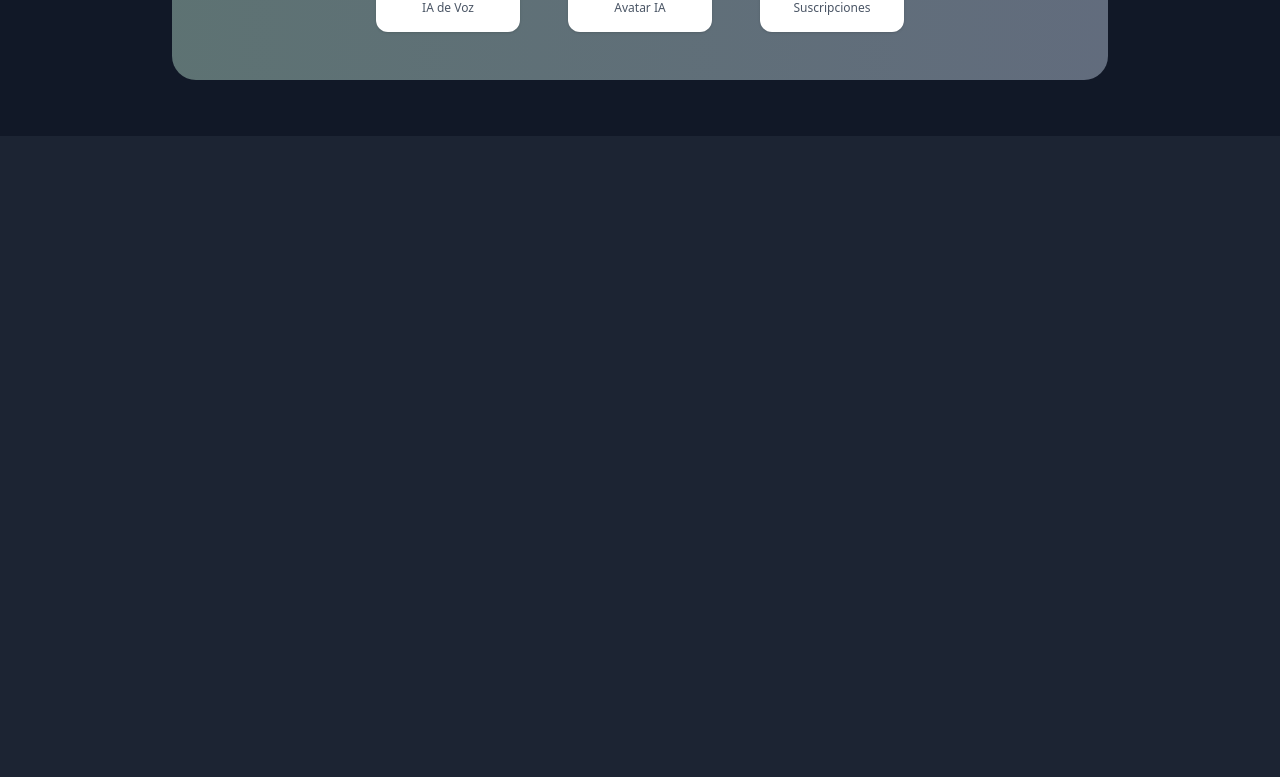
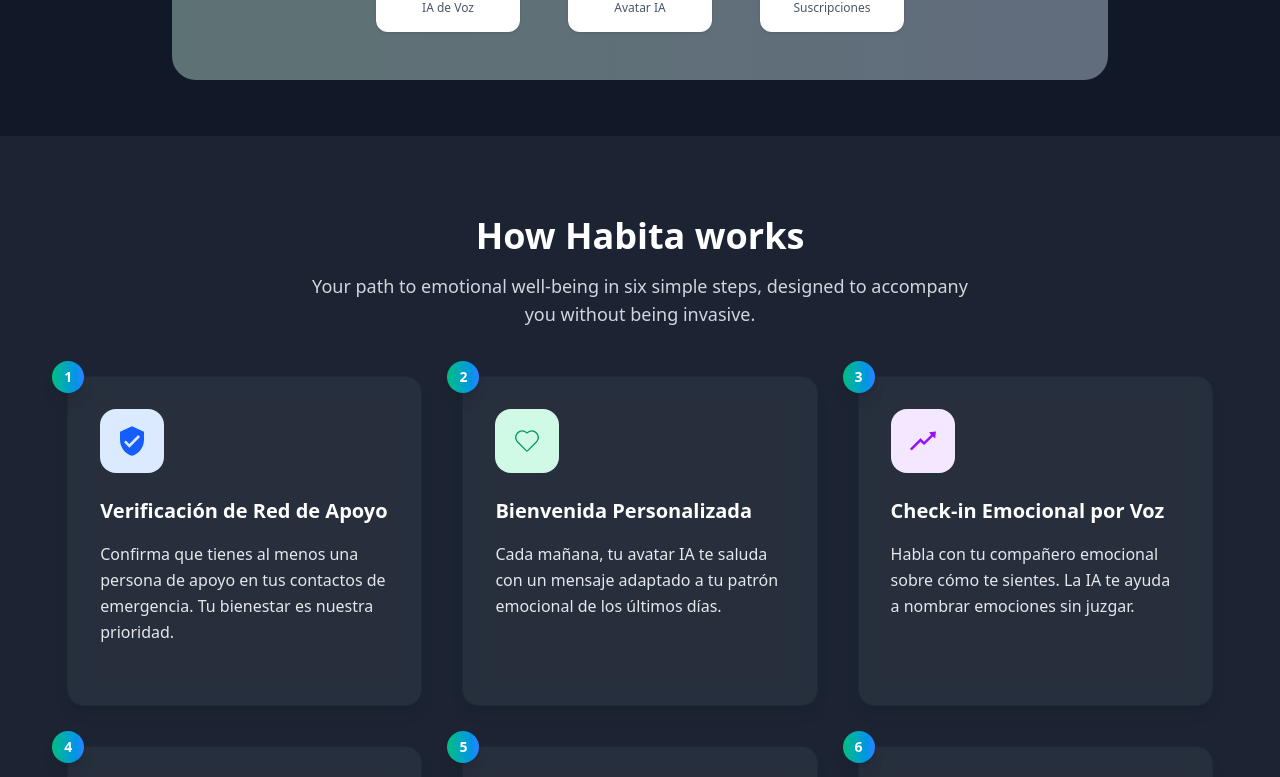
Before and after one commit to Arenas07/Guardado_React, a React (Vite) app: page / in a window 1280 px wide. Shown: the part 1996-2773 px from the top of the page. Before the commit the page ends 2132 px from the top, so only its background shows below. Built offline with nearby package versions, Linux system fonts and the light colour scheme.

Commit message:
feat: :sparkles: How it works on landing

```diff
--- /dev/null
+++ b/src/components/landing/HowItWorks.tsx
@@ -0,0 +1,100 @@
+import '../../styles/global.css';
+import { MdVerifiedUser } from "react-icons/md";
+import { CiHeart } from "react-icons/ci";
+import { AiOutlineRise } from "react-icons/ai";
+import { LuZap } from "react-icons/lu";
+import { IoShieldOutline } from "react-icons/io5";
+import { FaUsers } from "react-icons/fa";
+
+
+const steps = [
+{
+    icon: <MdVerifiedUser className="w-8 h-8" />,
+    title: 'Verificación de Red de Apoyo',
+    description: 'Confirma que tienes al menos una persona de apoyo en tus contactos de emergencia. Tu bienestar es nuestra prioridad.',
+    color: 'bg-blue-100 dark:bg-blue-900 text-blue-600 dark:text-blue-400',
+    gradient: 'from-blue-500 to-cyan-500'
+},
+{
+    icon: <CiHeart className="w-8 h-8" />,
+    title: 'Bienvenida Personalizada',
+    description: 'Cada mañana, tu avatar IA te saluda con un mensaje adaptado a tu patrón emocional de los últimos días.',
+    color: 'bg-emerald-100 dark:bg-emerald-900 text-emerald-600 dark:text-emerald-400',
+    gradient: 'from-emerald-500 to-green-500'
+},
+{
+    icon: <AiOutlineRise className="w-8 h-8" />,
+    title: 'Check-in Emocional por Voz',
+    description: 'Habla con tu compañero emocional sobre cómo te sientes. La IA te ayuda a nombrar emociones sin juzgar.',
+    color: 'bg-purple-100 dark:bg-purple-900 text-purple-600 dark:text-purple-400',
+    gradient: 'from-purple-500 to-pink-500'
+},
+{
+    icon: <LuZap className="w-8 h-8" />,
+    title: 'Prácticas de Autocuidado',
+    description: 'Elige una práctica diaria: respiración, gratitud, caminata mindful. Todo guiado por voz, sin complicaciones.',
+    color: 'bg-orange-100 dark:bg-orange-900 text-orange-600 dark:text-orange-400',
+    gradient: 'from-orange-500 to-red-500'
+},
+{
+    icon: <IoShieldOutline className="w-8 h-8" />,
+    title: 'Seguimiento Inteligente',
+    description: 'Registra hábitos saludables y recibe alertas automáticas si detectamos patrones que requieren atención.',
+    color: 'bg-yellow-100 dark:bg-yellow-900 text-yellow-600 dark:text-yellow-400',
+    gradient: 'from-yellow-500 to-orange-500'
+},
+{
+    icon: <FaUsers className="w-8 h-8" />,
+    title: 'Conecta y Crece',
+    description: 'Únete a comunidades de bienestar, comparte historias reales y accede a profesionales certificados.',
+    color: 'bg-teal-100 dark:bg-teal-900 text-teal-600 dark:text-teal-400',
+    gradient: 'from-teal-500 to-blue-500'
+  },
+];
+
+function HowItWorks() {
+  return (
+    <section className="py-20 px-6 md:px-12">
+        <div className="w-full text-center mb-12">
+            <h2 className="text-4xl font-bold text-white mb-4">How Habita works</h2>
+            <p className="max-w-2xl mx-auto text-lg text-gray-300">
+          Your path to emotional well-being in six simple steps, designed to accompany you without being invasive.
+            </p>
+        </div>
+
+        <div className="flex flex-wrap justify-center gap-10">
+        {steps.map((step, index) => (
+          <div
+            key={index}
+            className="relative group w-full sm:w-[45%] lg:w-[30%] flex-shrink-0"
+          >
+            <div className="rounded-2xl p-8 shadow-lg hover:shadow-2xl transition-all duration-500 hover:-translate-y-2 border h-full bg-white/5 backdrop-blur-md dark:border-gray-700">
+              <div className="absolute -top-4 -left-4 w-8 h-8 bg-gradient-to-r from-emerald-500 to-blue-500 rounded-full flex items-center justify-center text-white font-bold text-sm shadow-lg">
+                {index + 1}
+              </div>
+
+              <div className={`inline-flex items-center justify-center w-16 h-16 rounded-2xl ${step.color} mb-6 group-hover:scale-110 transition-transform duration-300`}>
+                {step.icon}
+              </div>
+
+              <h3 className="text-xl font-bold mb-4 group-hover:text-transparent group-hover:bg-clip-text group-hover:bg-gradient-to-r group-hover:from-emerald-600 group-hover:to-blue-600 transition-all duration-300 text-white">
+                {step.title}
+              </h3>
+
+              <p className="leading-relaxed text-gray-200 dark:text-gray-300">
+                {step.description}
+              </p>
+
+              <div className={`mt-6 h-1 w-0 group-hover:w-full bg-gradient-to-r ${step.gradient} rounded-full transition-all duration-500`}></div>
+            </div>
+          </div>
+        ))}
+        </div>
+
+
+
+    </section>
+  );
+}
+
+export default HowItWorks;
--- a/src/components/ui/LandingPage.tsx
+++ b/src/components/ui/LandingPage.tsx
@@ -1,6 +1,7 @@
 import Header from '../landing/Header.tsx'
 import Introduction from '../landing/Introduction.tsx';
 import Features from '../landing/Features.tsx'
+import HowItWorks from '../landing/HowItWorks.tsx';
 import '../../styles/global.css';
 import '../../styles/index.css';
 
@@ -11,6 +12,7 @@
       <Header />
       <Introduction />
       <Features />
+      <HowItWorks />
     </>
   )
 }
```
